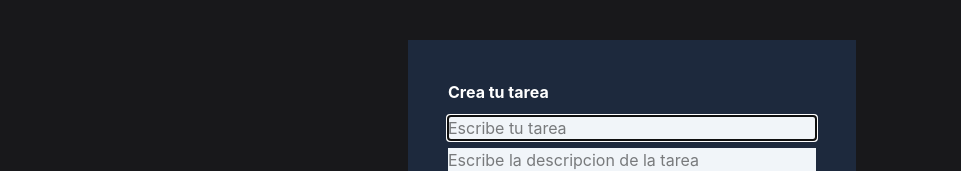
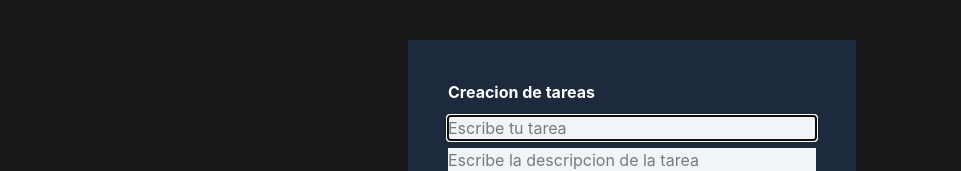
Before and after one commit to fgarcia81/react-tasks-example, a React (Vite) app: page / in a window 1280 px wide. Shown: the top 171 px of the page, without its empty margins (8-969 px from the left). Built offline with nearby package versions, Linux system fonts and the light colour scheme.

Commit message:
Cambio de titulo del card

```diff
--- a/src/compnents/TaskForm.jsx
+++ b/src/compnents/TaskForm.jsx
@@ -20,7 +20,7 @@ export function TaskForm() {
 
     <div className="max-w-md mx-auto">
     <form onSubmit={handleSubmit} className="bg-slate-800 p-10 mb-4">
-      <h1 className="text-2x1 font-bold mb-3 text-white">Crea tu tarea</h1>
+      <h1 className="text-2x1 font-bold mb-3 text-white">Creacion de tareas</h1>
       <input className="bg-slate-100 p3 w-full mb-2"
         placeholder="Escribe tu tarea"
         onChange={(e) => setTitle(e.target.value)}
```
